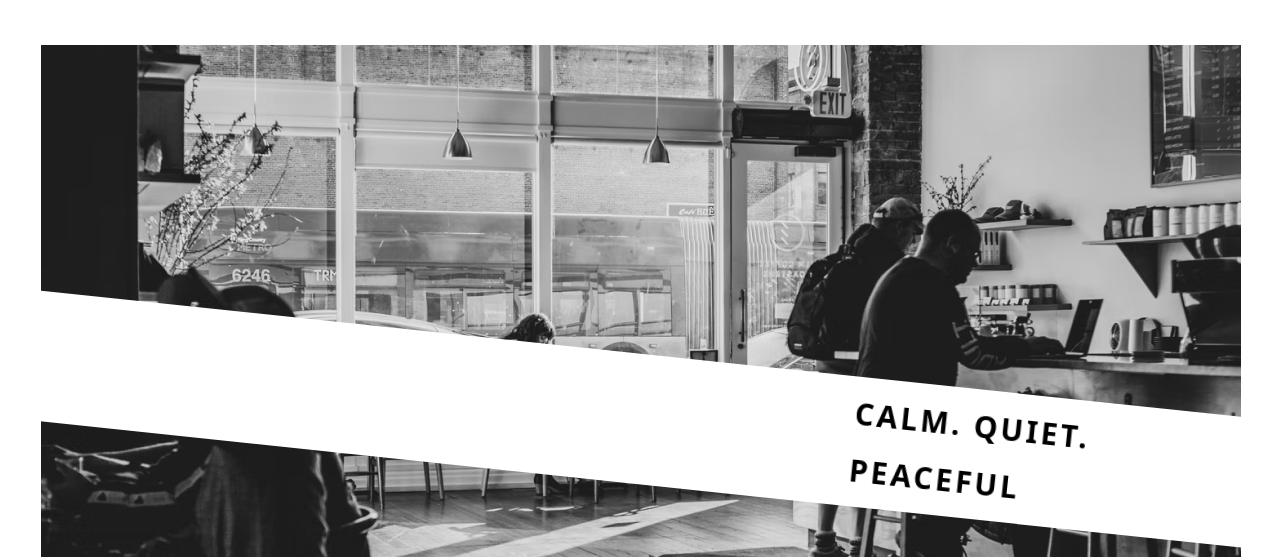
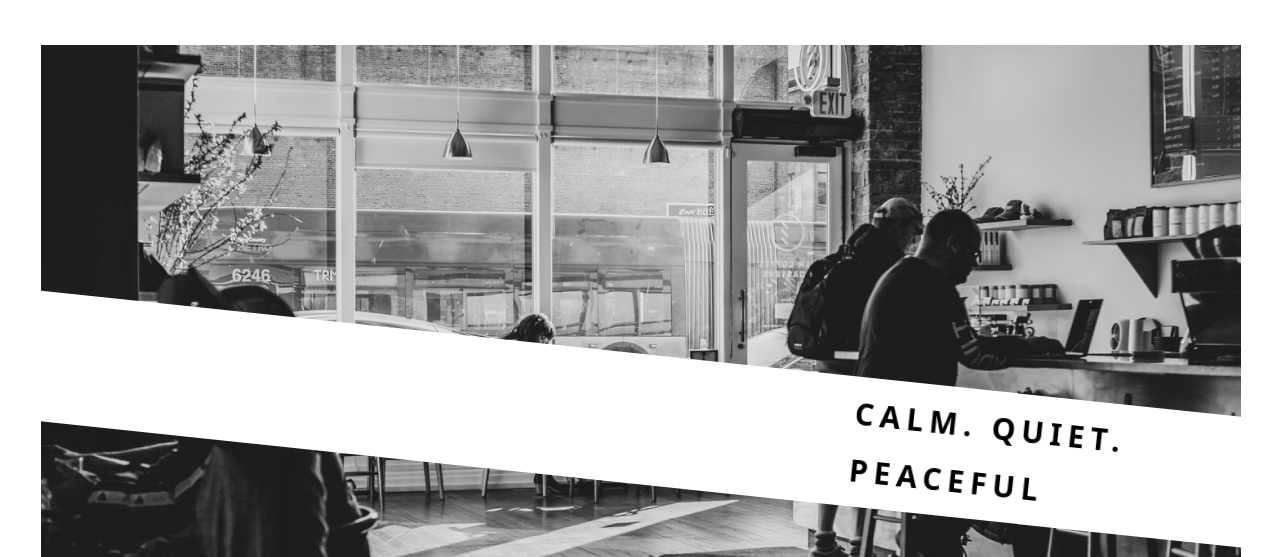
Before and after one commit to vektora-studio/untitled-1, a plain HTML site: page index.html in a window 1280 px wide. Shown: the part 395-952 px from the top of the page. Drawn offline with nearby package versions, Linux system fonts and the light colour scheme.

Commit message:
initial commit

```diff
--- a/index.html
+++ b/index.html
@@ -55,7 +55,7 @@
             <img src="assets/images/header.png" alt="hero" class="mt-12 mx-auto">
 
             <!-- marquee -->
-            <div class="text-3xl py-2 bg-white uppercase font-semibold leading-[57px] tracking-widest absolute top-2/4 inset-x-0 rotate-6">
+            <div class="text-3xl py-2 bg-white uppercase font-semibold leading-[57px] tracking-[.2em] absolute top-2/4 inset-x-0 rotate-6">
                 <div class="marquee flex gap-8">
                     <span>Calm. Quiet. Peaceful</span>
                     <span class="text-orange-500">Calm. Quiet. Peaceful</span>
```
